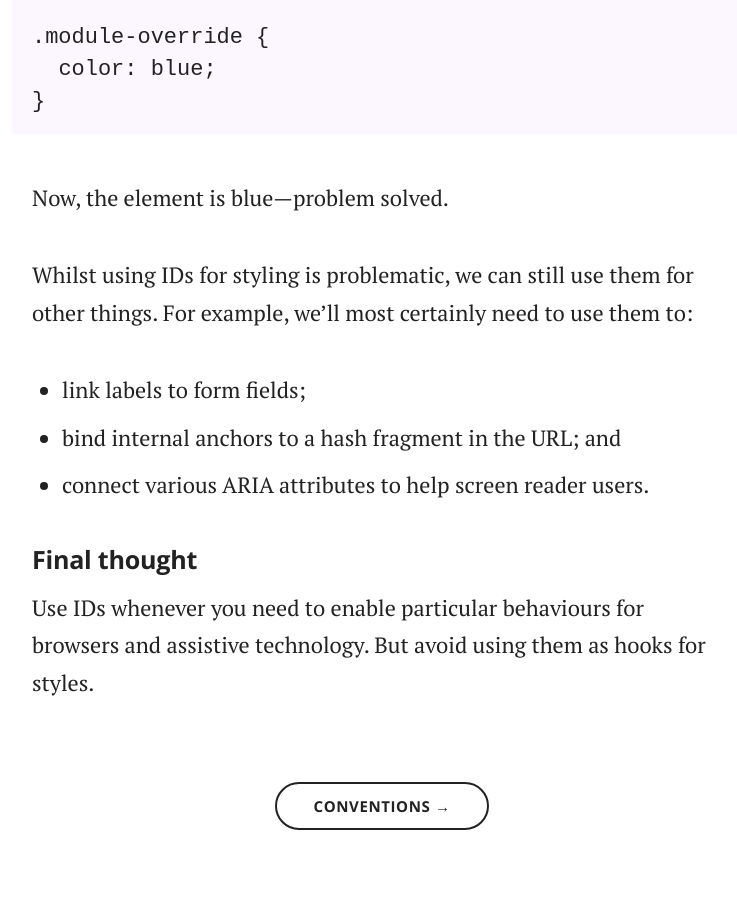
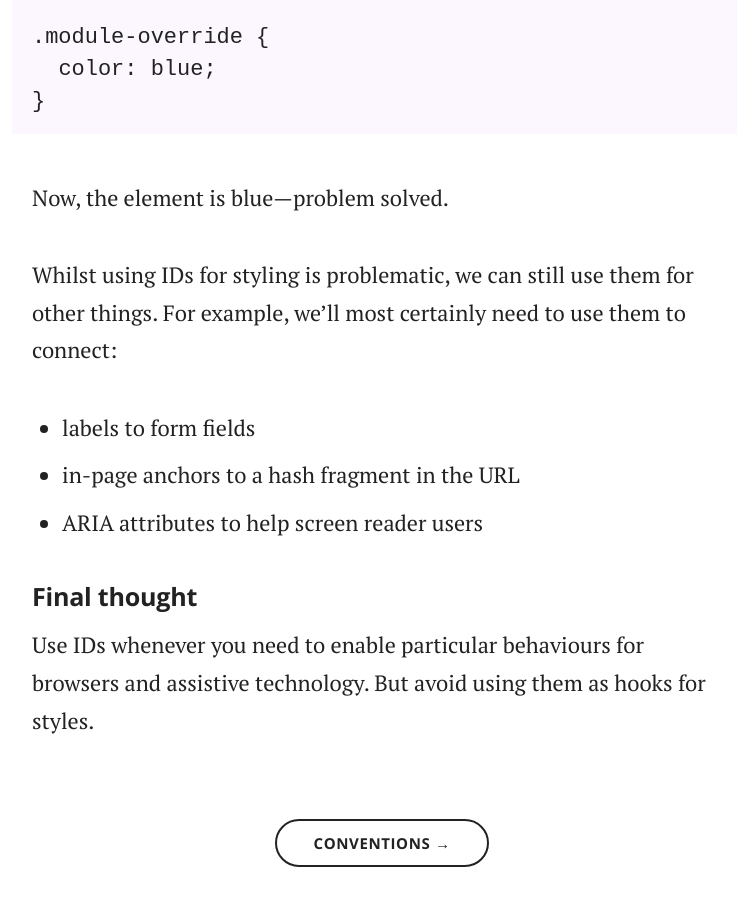
Before and after one commit to adamsilver/maintainablecss.com-jekyll, a Jekyll site: the page built from _chapters/04-ids.md, in a window 1280 px wide and 900 px high, scrolled down 1540 px. Shown: the whole window, without its empty margins (258-995 px from the left). Built offline with Jekyll 4.4.1, drawn with Linux system fonts in a browser that asks for light colours.

Commit message:
Punctuation

```diff
--- a/_chapters/04-ids.md
+++ b/_chapters/04-ids.md
@@ -43,11 +43,11 @@ And the CSS:
 
 Now, the element is blue&mdash;problem solved.
 
-Whilst using IDs for styling is problematic, we can still use them for other things. For example, we'll most certainly need to use them to:
+Whilst using IDs for styling is problematic, we can still use them for other things. For example, we'll most certainly need to use them to connect:
 
-- link labels to form fields;
-- bind internal anchors to a hash fragment in the URL; and
-- connect various ARIA attributes to help screen reader users.
+- labels to form fields
+- in-page anchors to a hash fragment in the URL
+- ARIA attributes to help screen reader users
 
 ## Final thought
 
```
Also changed, not shown: _chapters/02-semantics.md (+5 -5 lines), _chapters/07-state.md (+6 -6 lines).
